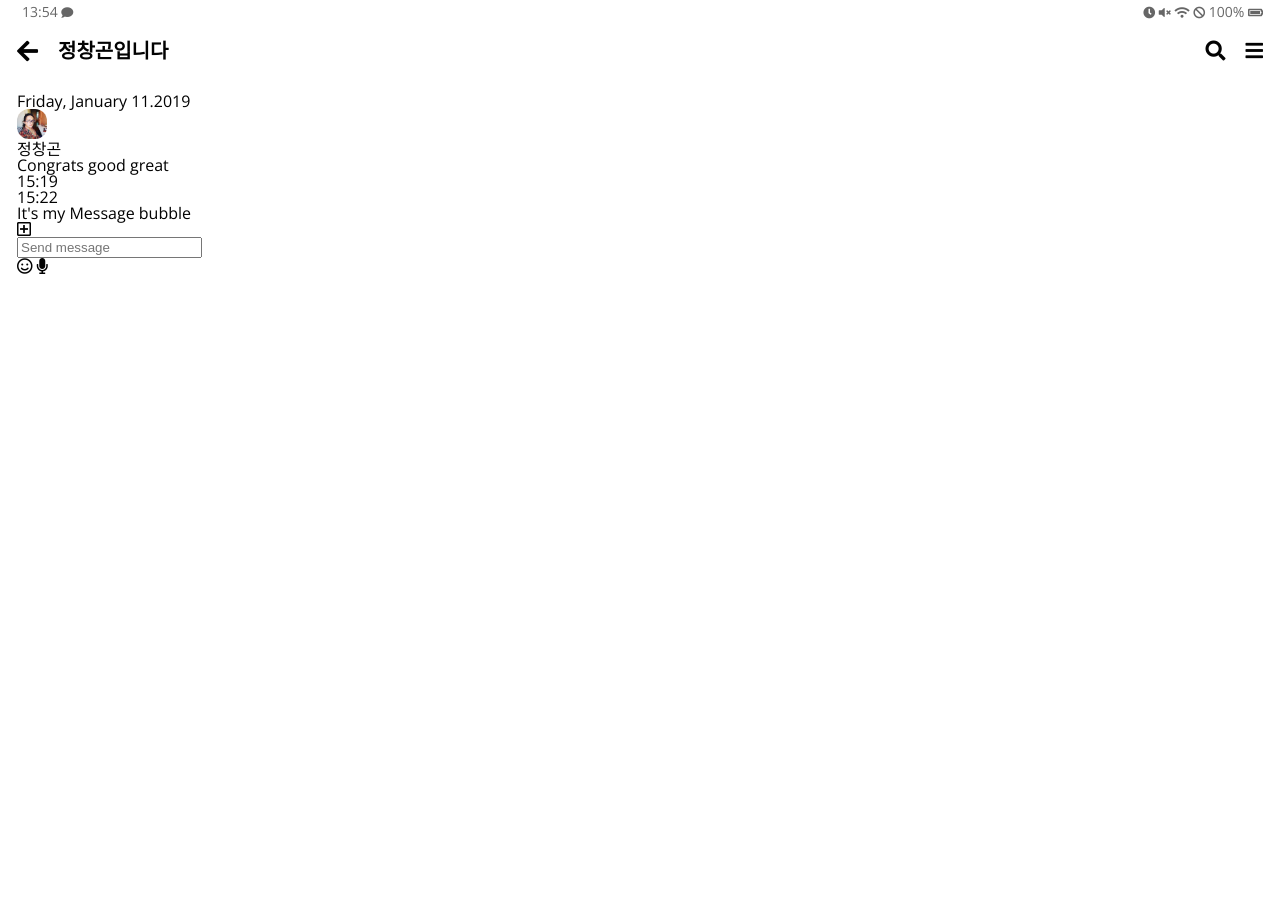
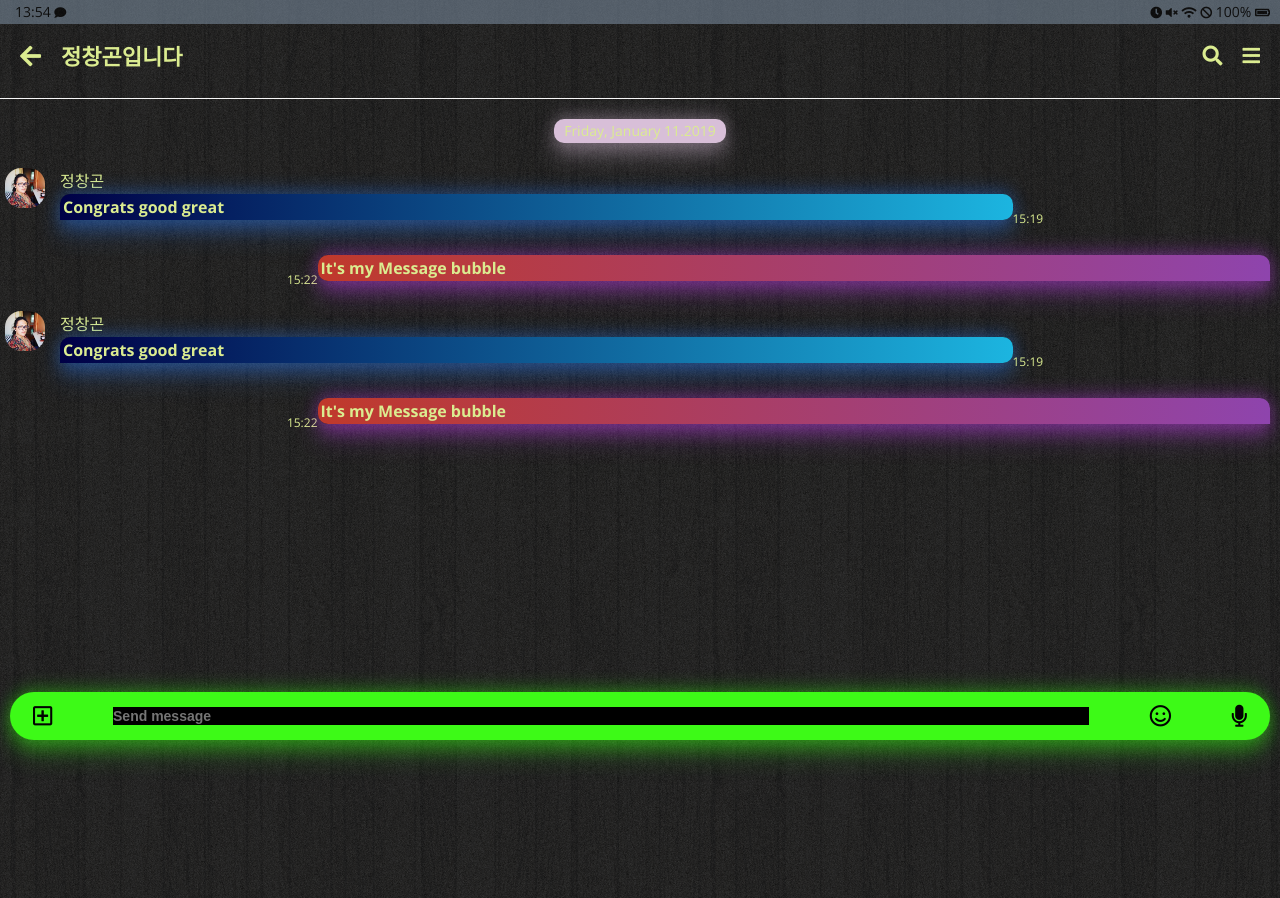
Before and after one commit to Lee-Se-Min/kakao-clone-2.0, a plain HTML site: page chat.html in a window 1280 px wide. Before the commit the page ends 800 px from the top, so only its background shows below. Drawn offline with nearby package versions, Linux system fonts and the light colour scheme.

Commit message:
202005292318

```diff
--- a/chat.html
+++ b/chat.html
@@ -10,7 +10,7 @@
     />
     <link rel="stylesheet" href="css/styles.css" />
   </head>
-  <body>
+  <body class="chat-body">
     <div class="status-bar">
       <div class="status-bar__column">
         <span class="status-bar__clock">13:54</span>
@@ -42,7 +42,7 @@
       </div>
     </header>
     <main class="chat">
-      <section class="setting__section">
+      <section class="chat__section">
         <!-- chating coments -->
         <ul class="chat__messages">
           <span class="chat__timestamp">Friday, January 11.2019</span>
@@ -56,7 +56,25 @@
             </div>
             <span class="message__timestamp">15:19</span>
           </li>
+          <li class="send-message message">
+            <span class="message__timestamp">15:22</span>
+            <div class="message__content">
+              <div class="message__bubble">
+                It's my Message bubble
+              </div>
+            </div>
+          </li>
           <li class="incoming-message message">
+            <img src="images/avatar.jpg" class="friend__avatar" />
+            <div class="message__content">
+              <span class="message__autor">정창곤</span>
+              <div class="message__bubble">
+                Congrats good great
+              </div>
+            </div>
+            <span class="message__timestamp">15:19</span>
+          </li>
+          <li class="send-message message">
             <span class="message__timestamp">15:22</span>
             <div class="message__content">
               <div class="message__bubble">
@@ -66,7 +84,7 @@
           </li>
         </ul>
       </section>
-      <section class="setting__section">
+      <section class="chat__section">
         <!-- userplus, typing line, emoticon, mic -->
         <div class="chat__write">
           <div class="chat__write-column">
@@ -83,6 +101,8 @@
             <span class="chat__write-icon">
               <i class="far fa-smile"></i>
             </span>
+          </div>
+          <div class="chat__write-column">
             <span class="chat__write-icon">
               <i class="fas fa-microphone"></i>
             </span>
--- /dev/null
+++ b/css/chat.css
@@ -0,0 +1,153 @@
+.chat-body {
+  padding: 0;
+  background-image: url(../images/chat-BG.png);
+}
+.chat {
+  min-height: 100vh;
+}
+
+.chat-body .status-bar {
+  padding: 5px 10px;
+  background-color: lightslategray;
+}
+
+.chat__write {
+  position: fixed;
+  bottom: 50px;
+  left: 0;
+  right: 0;
+  display: flex;
+  justify-content: space-between;
+  align-items: center;
+  background-color: rgb(61, 250, 23);
+  padding: 10px 20px;
+  margin: 10px;
+  border-radius: 40px;
+  box-shadow: 0px 13px 27px rgba(61, 250, 23, 0.25),
+    0px 8px 16px rgba(61, 250, 23, 0.3), 0px -6px 16px rgba(61, 250, 23, 0.24);
+}
+
+.chat-body .header__column:nth-child(2) {
+  margin-right: 20px;
+}
+.chat-body .header__back-btn {
+  margin-left: 20px;
+  color: rgb(219, 236, 144);
+}
+
+.chat-body .header__title {
+  color: rgb(219, 236, 144);
+  font-size: 22px;
+}
+
+.chat-body .header i,
+.chat .chat__timestamp,
+.chat .message__autor,
+.chat .message__bubble,
+.chat .message__timestamp {
+  color: rgb(219, 236, 144);
+}
+
+.chat .chat__messages {
+  padding-top: 20px;
+  border-top: 1px solid #f7f7f7;
+  display: flex;
+  flex-direction: column;
+  align-items: center;
+}
+
+.chat .chat__timestamp {
+  font-size: 14px;
+  padding: 5px 10px;
+  margin-bottom: 10px;
+  background-color: thistle;
+  border-radius: 10px;
+  box-shadow: 0px 13px 27px rgba(216, 191, 216, 0.25),
+    0px 8px 16px rgba(216, 191, 216, 0.3),
+    0px -6px 16px rgba(216, 191, 216, 0.24);
+}
+.chat .message {
+  width: 100%;
+  margin: 10px;
+}
+.chat .chat__messages {
+  display: flex;
+  flex-direction: column;
+}
+.chat .message__content {
+  width: 75%;
+  display: flex;
+  flex-direction: column;
+  margin: 5px 0px;
+}
+.chat .incoming-message {
+  display: flex;
+  justify-content: flex-start;
+  padding: 5px 5px;
+}
+.chat .incoming-message img {
+  width: 40px;
+  height: 40px;
+  display: flex;
+  flex-direction: column;
+  justify-content: flex-start;
+}
+.incoming-message .message__autor {
+  padding-bottom: 5px;
+}
+.chat .send-message {
+  display: flex;
+  justify-content: flex-end;
+  padding-right: 10px;
+}
+
+.incoming-message .message__bubble {
+  background-image: linear-gradient(to right, #000046, #1cb5e0);
+  padding: 5px 3px;
+  border-radius: 10px;
+  box-shadow: 0px 13px 27px rgba(46, 125, 245, 0.25),
+    0px 8px 16px rgba(46, 125, 245, 0.3), 0px -6px 16px rgba(46, 125, 245, 0.24);
+  border-bottom-left-radius: 0px;
+  font-weight: 700;
+}
+.send-message .message__bubble {
+  background-image: linear-gradient(to right, #c0392b, #8e44ad);
+  padding: 5px 3px;
+  border-radius: 10px;
+  box-shadow: 0px 13px 27px rgba(208, 69, 250, 0.25),
+    0px 8px 16px rgba(208, 69, 250, 0.3), 0px -6px 16px rgba(208, 69, 250, 0.24);
+  border-bottom-right-radius: 0px;
+  font-weight: 700;
+}
+
+.message .message__timestamp {
+  display: flex;
+  flex-direction: column;
+  justify-content: flex-end;
+  font-size: 12px;
+}
+
+.chat__write i {
+  font-size: 22px;
+}
+
+.chat__write-column:nth-child(2) {
+  width: 80%;
+}
+
+.chat__write-column input {
+  width: 100%;
+  border: none;
+  font-size: 14px;
+  font-weight: 700;
+  background-color: black;
+  color: white;
+  padding: 1px 0px;
+}
+.chat__write-column input:focus {
+  outline: none;
+}
+
+.chat__write .chat__write-column {
+  margin: 3px;
+}
--- a/css/find.css
+++ b/css/find.css
@@ -8,6 +8,7 @@
   flex-direction: column;
   justify-content: space-between;
   align-items: center;
+  cursor: pointer;
 }
 .find .header-btn__title {
   margin-top: 10px;
@@ -30,6 +31,7 @@
 
 .find .find__friend {
   margin-top: 20px;
+  cursor: pointer;
 }
 
 .find .friend__add-btn {
@@ -37,4 +39,5 @@
   background-color: #e5e5e5;
   border-radius: 2px;
   padding: 5px;
+  cursor: pointer;
 }
--- /dev/null
+++ b/css/settings.css
@@ -0,0 +1,23 @@
+.settings .settings__list {
+  border-top: 1px solid #b1b1b1;
+  padding: 10px 0px;
+  display: flex;
+  flex-direction: column;
+  align-items: flex-start;
+}
+
+.settings__list .settings__setting {
+  margin: 10px 0px;
+  display: flex;
+  justify-content: flex-start;
+  cursor: pointer;
+}
+
+.settings__setting i {
+  margin-right: 25px;
+  opacity: 0.8;
+}
+
+.settings__setting .settings__title {
+  font-weight: 700;
+}
--- a/css/styles.css
+++ b/css/styles.css
@@ -7,6 +7,8 @@
 @import "friends.css";
 @import "find.css";
 @import "more.css";
+@import "settings.css";
+@import "chat.css";
 
 * {
   box-sizing: border-box;
```
Also changed, not shown: settings.html (+0 -31 lines), images/chat-BG.png (added), images/wood_1/wood_1/readme.txt (added), images/wood_1/wood_1/wood_1.png (added), images/wood_1/wood_1/wood_1_@2X.png (added).
